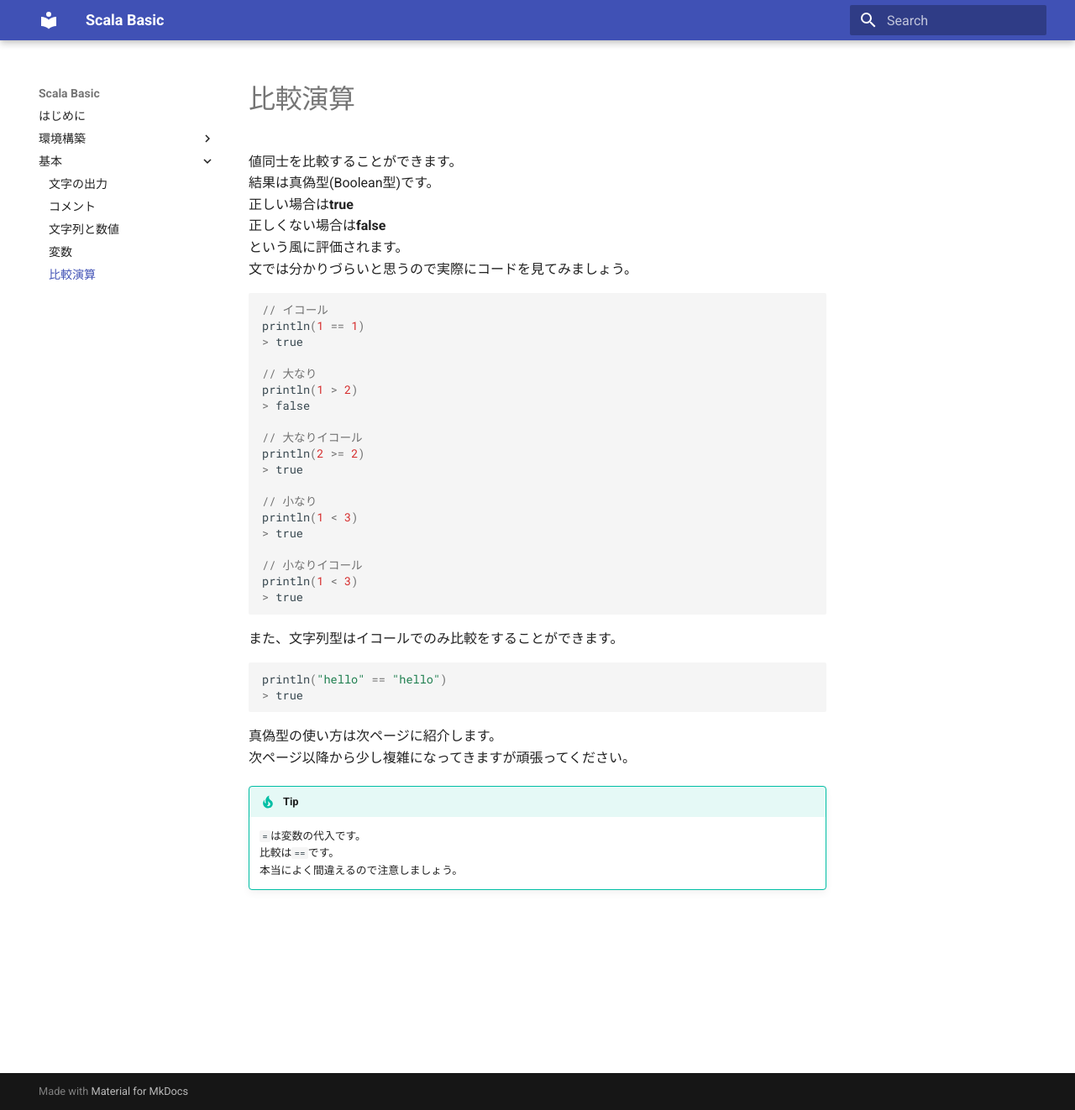
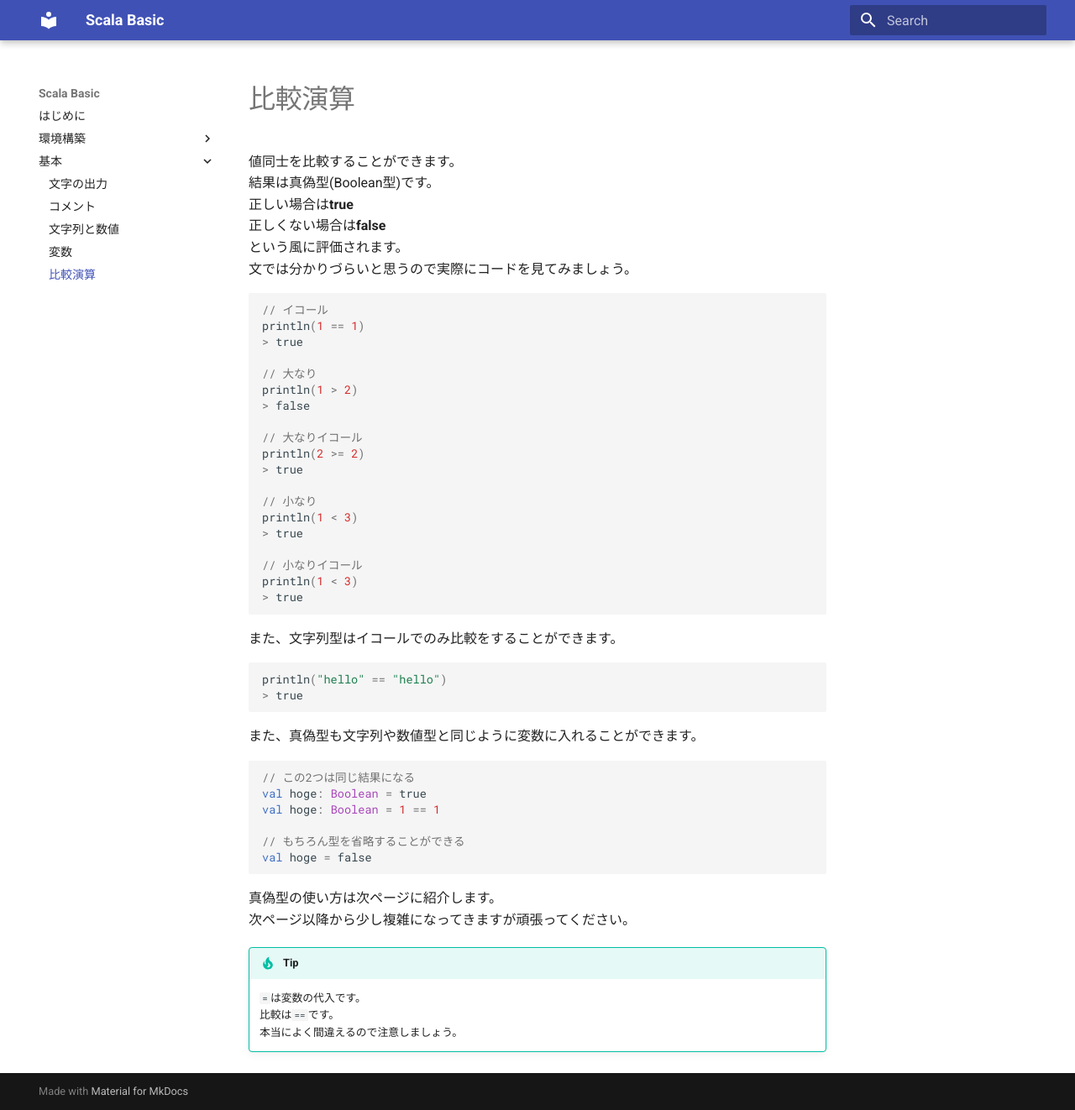
Before and after one commit to agoetc/scala-basic, an MkDocs documentation site: the page built from docs/basic/compare.md, in a window 1280 px wide and 1322 px high. Shown: the whole window at 84% size. Built offline with MkDocs 1.6.1 and Material for MkDocs 9.7.7, drawn with Linux system fonts in a browser that asks for light colours.

Commit message:
Booleanを変数に代入する説明を追加

````diff
--- a/docs/basic/compare.md
+++ b/docs/basic/compare.md
@@ -32,6 +32,16 @@ println("hello" == "hello")
 > true
 ```
 
+また、真偽型も文字列や数値型と同じように変数に入れることができます。
+```scala
+// この2つは同じ結果になる
+val hoge: Boolean = true
+val hoge: Boolean = 1 == 1
+
+// もちろん型を省略することができる
+val hoge = false
+```
+
 真偽型の使い方は次ページに紹介します。
 次ページ以降から少し複雑になってきますが頑張ってください。
 
````
